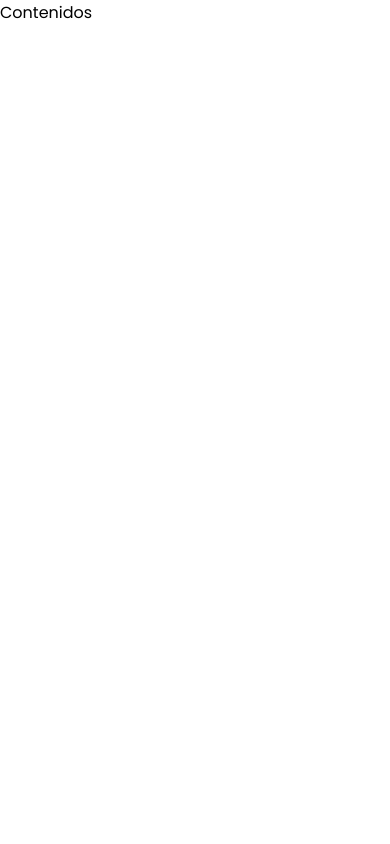
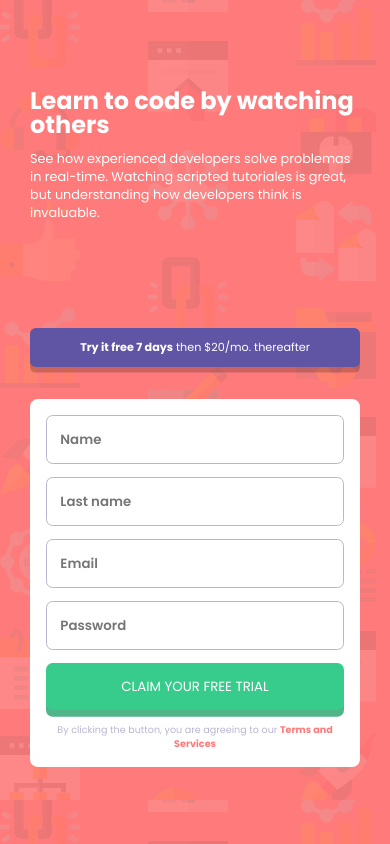
Before and after one commit to brycatch/FM-intro-component-with-signup-form, a plain HTML site: page index.html in a window 390 px wide. Drawn offline with Linux system fonts and the light colour scheme.

Commit message:
Finished

```diff
--- a/index.html
+++ b/index.html
@@ -6,12 +6,52 @@
     <meta name="viewport" content="width=device-width, initial-scale=1.0">
     <link rel="stylesheet" href="./styles.css">
     <link rel="shortcut icon" href="./assets/favicon-32x32.png" type="image/png">
-    <title>Document</title>
+    <title>Intro component with sign-up form</title>
 </head>
 
 <body>
-    Contenidos
+    <main>
+        <div class="left-side">
+            <h1>Learn to code by watching others</h1>
+            <p>See how experienced developers solve problemas in real-time. Watching scripted tutoriales is great, but understanding how developers think is invaluable.</p>
+        </div>
+        <div class="right-side">
+            <div class="try-button">
+                <a href="#">
+                    <strong>Try it free 7 days</strong> then $20/mo. thereafter
+                </a>
+            </div>
+            <form class="form" onsubmit="return false;" id="form" novalidate>
+                <div class="form-container">
+                    <input class="input" type="text" id="name" name="name" placeholder="Name">
+                    <img src="assets/icon-error.svg" alt="Icon error" id="img-name">
+                    <label for="name" id="label-name">First Name cannot be empty</label>
+                </div>
+                <div class="form-container">
+                    <input class="input" type="text" id="last-name" name="last-name" placeholder="Last name">
+                    <img src="assets/icon-error.svg" alt="Icon error" id="img-last-name">
+                    <label for="last-name" id="label-last-name">Last Name cannot be empty</label>
+                </div>
+                <div class="form-container">
+                    <input class="input" type="email" id="email" name="email" placeholder="Email">
+                    <img src="assets/icon-error.svg" alt="Icon error" id="img-email">
+                    <label for="email" id="label-email">Looks like this is not an email</label>
+                </div>
+                <div class="form-container">
+                    <input class="input" type="password" id="password" name="password" placeholder="Password">
+                    <img src="assets/icon-error.svg" alt="Icon error" id="img-password">
+                    <label for="password" id="label-password">Password cannot be empty</label>
+                </div>
+                <button type="submit">
+                    Claim your free trial
+                </button>
+                <p>
+                    By clicking the button, you are agreeing to our <strong>Terms and Services</strong>
+                </p>
+            </form>
+        </div>
+    </main>
 </body>
-<script src="./scripts.js"></script>
+<script src=" ./scripts.js"></script>
 
 </html>
--- a/scripts.js
+++ b/scripts.js
@@ -0,0 +1,59 @@
+const form = document.getElementById("form");
+
+const inputName = document.getElementById("name");
+const imgName = document.getElementById("img-name");
+const labelName = document.getElementById("label-name");
+
+const inputLastName = document.getElementById("last-name");
+const imgLastName = document.getElementById("img-last-name");
+const labelLastName = document.getElementById("label-last-name");
+
+const inputEmail = document.getElementById("email");
+const imgEmail = document.getElementById("img-email");
+const labelEmail = document.getElementById("label-email");
+
+const inputPassword = document.getElementById("password");
+const imgPassword = document.getElementById("img-password");
+const labelPassword = document.getElementById("label-password");
+
+const emailRegex = new RegExp(/^\w+([\.-]?\w+)*@\w+([\.-]?\w+)*(\.\w{2,3})+$/);
+
+form.addEventListener("submit", () => {
+  validateInput(inputName, imgName, labelName);
+  validateInput(inputLastName, imgLastName, labelLastName);
+  validateInput(inputEmail, imgEmail, labelEmail);
+  validateEmail(inputEmail, imgEmail, labelEmail);
+  validateInput(inputPassword, imgPassword, labelPassword);
+});
+
+function validateInput(input, img, label) {
+  if (!input.value.length) {
+    setError(input, img, label);
+  } else {
+    removeError(input, img, label);
+  }
+}
+
+function validateEmail(input, img, label) {
+  if (!emailRegex.test(input.value)) {
+    setError(input, img, label);
+  } else {
+    removeError(input, img, label);
+  }
+}
+
+function setError(input, img, label) {
+  if (!input.classList.contains("input-error")) {
+    input.classList.add("input-error");
+    img.style.visibility = "visible";
+    label.style.visibility = "visible";
+  }
+}
+
+function removeError(input, img, label) {
+  if (input.classList.contains("input-error")) {
+    input.classList.remove("input-error");
+    img.style.visibility = "hidden";
+    label.style.visibility = "hidden";
+  }
+}
--- a/styles.css
+++ b/styles.css
@@ -5,6 +5,8 @@
     --accent-blue: hsl(248, 32%, 49%);
     --neutral-dark-blue: hsl(249, 10%, 26%);
     --neutral-grayish-blue: hsl(246, 25%, 77%);
+    --bottom-shadow: 0 0.5em 0 0 rgba(0, 0, 0, 0.2);
+    --green-shadow: 0 0.5em 0 0 hsl(154, 40%, 51%);
 }
 
 * {
@@ -14,5 +16,178 @@
 }
 
 body {
+    min-height: 100vh;
     font-size: 16px;
+    background-color: var(--primary-red);
+    background-image: url('./assets/bg-intro-desktop.png');
 }
+
+main {
+    min-height: 100vh;
+    box-sizing: border-box;
+    padding: 0 120px;
+    display: grid;
+    grid-template-columns: repeat(2, 1fr);
+}
+
+.left-side {
+    padding: 2em;
+    align-self: center;
+    color: white;
+}
+
+.left-side h1 {
+    font-size: 3em;
+    line-height: 1em;
+    margin: 0.5em 0;
+}
+
+.left-side p {
+    margin: 1em 0;
+}
+
+.right-side {
+    align-self: center;
+}
+
+.right-side a {
+    color: white;
+    text-decoration: none;
+}
+
+.right-side .try-button {
+    background-color: var(--accent-blue);
+    text-align: center;
+    padding: 1em 0;
+    border-radius: 0.5em;
+    box-shadow: var(--bottom-shadow);
+}
+
+.right-side .form {
+    background-color: white;
+    margin-top: 2em;
+    padding: 2em;
+    border-radius: 0.5em;
+    display: flex;
+    flex-direction: column;
+}
+
+.form .form-container {
+    position: relative;
+}
+
+.form .input {
+    width: 100%;
+    box-sizing: border-box;
+    margin-bottom: 1em;
+    padding: 1em 2em;
+    outline: none;
+    border: 1px solid var(--neutral-grayish-blue);
+    border-radius: 0.5em;
+    color: var(--accent-blue);
+    font-weight: 600;
+}
+
+.form input:focus {
+    border: 1px solid var(--neutral-dark-blue);
+    color: var(--accent-blue);
+}
+
+.form button {
+    cursor: pointer;
+    padding: 1em;
+    margin-bottom: 1em;
+    border: none;
+    outline: none;
+    color: white;
+    background-color: var(--primary-green);
+    text-transform: uppercase;
+    border-radius: 0.5em;
+    box-shadow: var(--green-shadow);
+    opacity: 1;
+    transition: opacity 0.2s;
+}
+
+.form button:active {
+    opacity: 0.6;
+}
+
+.form p {
+    text-align: center;
+    font-size: 0.6em;
+    color: var(--neutral-grayish-blue);
+}
+
+.form p strong {
+    color: var(--primary-red);
+}
+
+.form label {
+    position: absolute;
+    visibility: hidden;
+    right: 0;
+    top: 5em;
+    text-align: right;
+    color: var(--primary-red);
+    font-weight: 500;
+    font-size: 0.7em;
+}
+
+.form img {
+    position: absolute;
+    visibility: hidden;
+    width: 1.5em;
+    top: 0.8em;
+    right: 1em;
+}
+
+.form .input-error {
+    margin-bottom: 3em;
+    border: 2px solid var(--primary-red) !important;
+}
+
+@media (max-width: 1200px) {
+    main {
+        padding: 120px 80px;
+    }
+}
+
+@media (max-width: 1024px) {
+    main {
+        padding: 60px 60px;
+    }
+    .left-side h1 {
+        font-size: 2.5em;
+    }
+}
+
+@media (max-width: 768px) {
+    main {
+        padding: 30px 30px;
+        grid-template-columns: 1fr;
+    }
+    .left-side, .right-side {
+        padding: 0 2em;
+    }
+}
+
+@media (max-width: 425px) {
+    .left-side, .right-side {
+        padding: 0;
+    }
+    .left-side h1 {
+        font-size: 1.5em;
+    }
+    .left-side p {
+        font-size: 0.8em;
+    }
+    .right-side .try-button {
+        font-size: 0.7em;
+    }
+    .right-side .form {
+        padding: 1em;
+    }
+    .form .input {
+        padding: 1em;
+    }
+}
```
